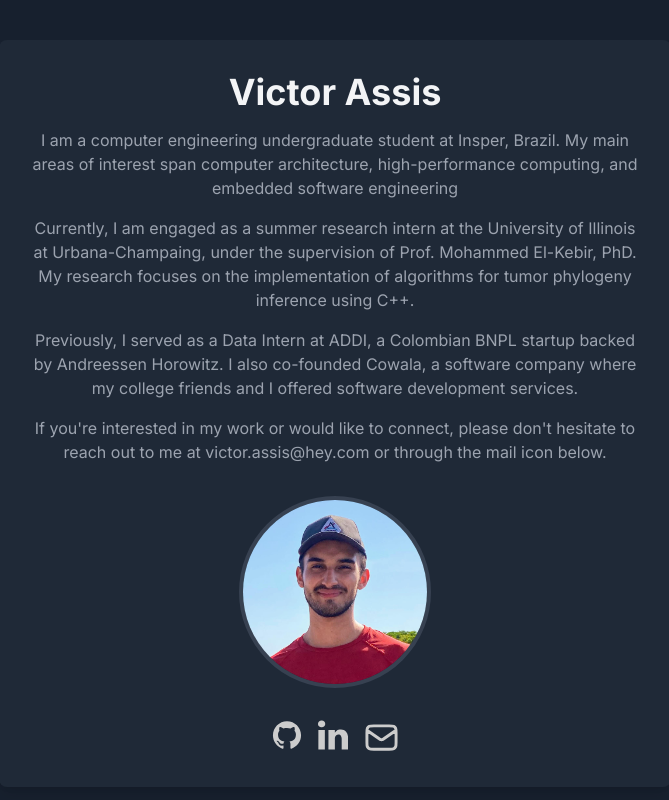
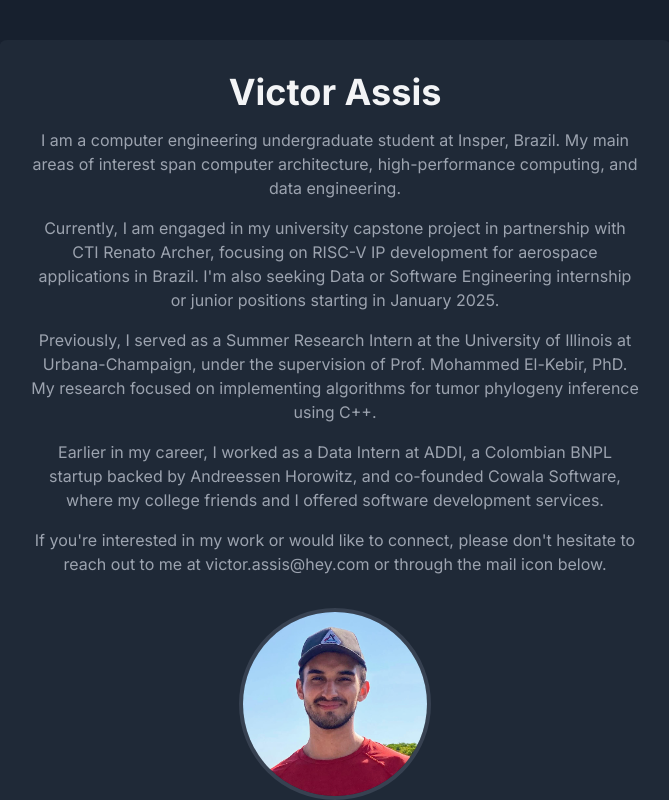
Before and after one commit to victorlga/victorassis.com, a Next.js app: page / in a window 1280 px wide. Shown: the top 800 px of the page, without its empty margins (305-974 px from the left). Built offline with nearby package versions, Linux system fonts and the light colour scheme.

Commit message:
Update app.tsx

```diff
--- a/components/app.tsx
+++ b/components/app.tsx
@@ -11,16 +11,21 @@
             <h1 className="text-4xl font-bold text-gray-100">Victor Assis</h1>
             <p className="text-gray-400 mt-4">
               I am a computer engineering undergraduate student at Insper, Brazil. My main areas of interest span computer
-              architecture, high-performance computing, and embedded software engineering
+              architecture, high-performance computing, and data engineering.
             </p>
             <p className="text-gray-400 mt-4">
-              Currently, I am engaged as a summer research intern at the University of Illinois at Urbana-Champaing, under
-              the supervision of Prof. Mohammed El-Kebir, PhD. My research focuses on the implementation of algorithms for
+              Currently, I am engaged in my university capstone project in partnership with CTI Renato Archer, focusing on
+              RISC-V IP development for aerospace applications in Brazil. I'm also seeking Data or Software Engineering
+              internship or junior positions starting in January 2025.
+            </p>
+            <p className="text-gray-400 mt-4">
+              Previously, I served as a Summer Research Intern at the University of Illinois at Urbana-Champaign, under
+              the supervision of Prof. Mohammed El-Kebir, PhD. My research focused on implementing algorithms for
               tumor phylogeny inference using C++.
             </p>
             <p className="text-gray-400 mt-4">
-              Previously, I served as a Data Intern at ADDI, a Colombian BNPL startup backed by Andreessen Horowitz. I also
-              co-founded Cowala, a software company where my college friends and I offered software development services.
+              Earlier in my career, I worked as a Data Intern at ADDI, a Colombian BNPL startup backed by Andreessen Horowitz,
+              and co-founded Cowala Software, where my college friends and I offered software development services.
             </p>
             <p className="text-gray-400 mt-4">
               If you&apos;re interested in my work or would like to connect, please don&apos;t hesitate to reach out to me at
```
